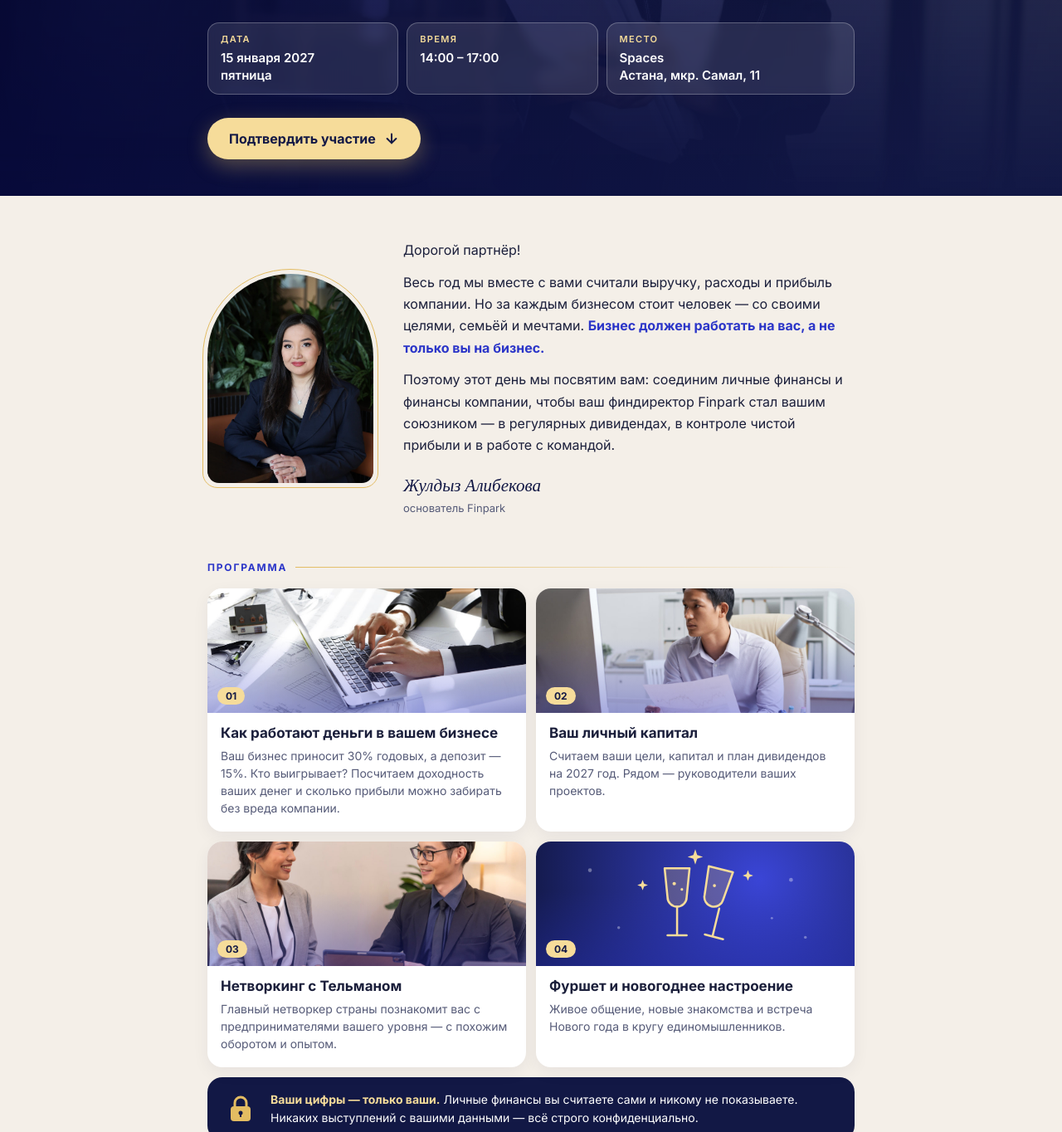
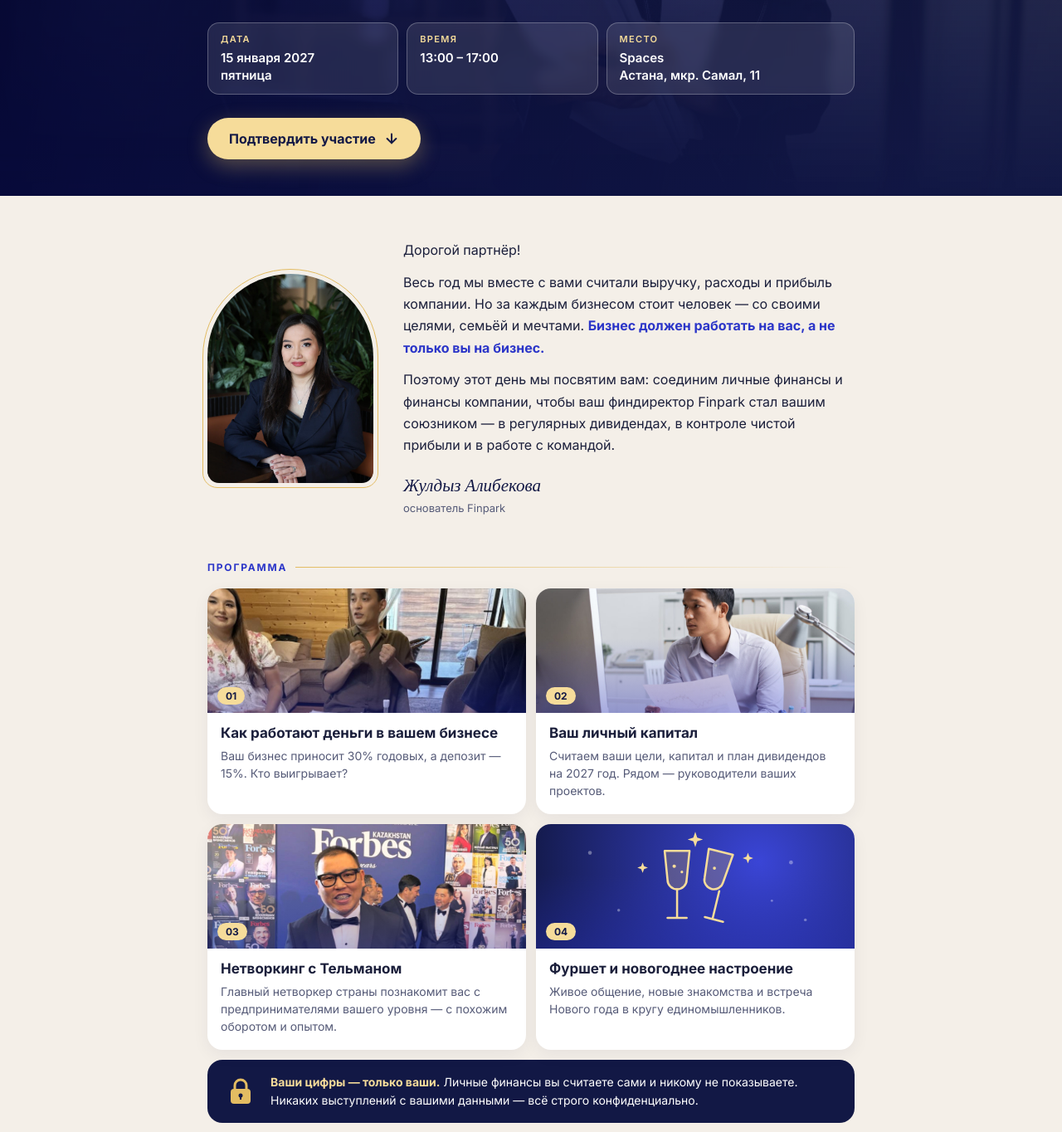
Before and after one commit to Finparkceo/finpark-invite, a plain HTML site: page index.html in a window 1280 px wide. Shown: the part 446-1810 px from the top of the page at 83% size. Drawn offline with nearby package versions, Linux system fonts and the light colour scheme; a web font is replaced by a local one.

Commit message:
Время 13:00–17:00, живые фото: игра и Тельман, короче текст пункта 01
Co-Authored-By: Claude Opus 5.5 <noreply@anthropic.com>

```diff
--- a/index.html
+++ b/index.html
@@ -4,9 +4,9 @@
 <meta charset="utf-8">
 <meta name="viewport" content="width=device-width,initial-scale=1,viewport-fit=cover">
 <title>Вечер о самом важном · Finpark</title>
-<meta name="description" content="15 января 2027, 14:00–17:00, Spaces, Астана. Новогодняя встреча для постоянных клиентов Finpark.">
+<meta name="description" content="15 января 2027, 13:00–17:00, Spaces, Астана. Новогодняя встреча для постоянных клиентов Finpark.">
 <meta property="og:title" content="Вечер о самом важном · Finpark">
-<meta property="og:description" content="15 января 2027 · 14:00–17:00 · Spaces, Астана, мкр. Самал, 11. Подтвердите участие.">
+<meta property="og:description" content="15 января 2027 · 13:00–17:00 · Spaces, Астана, мкр. Самал, 11. Подтвердите участие.">
 <meta property="og:image" content="https://finparkceo.github.io/finpark-invite/img/hero.jpg">
 <meta name="robots" content="noindex">
 <link rel="preconnect" href="https://fonts.googleapis.com">
@@ -172,7 +172,7 @@ footer a{color:var(--gold2);text-decoration:none}
     <p class="lead">Мы решили не дарить вам ещё одну кружку с логотипом. Мы дарим вам день о ваших деньгах: как работает прибыль в бизнесе, как растёт ваш личный капитал и сколько дивидендов вы хотите получать в 2027 году.</p>
     <div class="meta">
       <div><small>Дата</small><span>15 января 2027<br>пятница</span></div>
-      <div><small>Время</small><span>14:00 – 17:00</span></div>
+      <div><small>Время</small><span>13:00 – 17:00</span></div>
       <div><small>Место</small><span>Spaces<br>Астана, мкр. Самал, 11</span></div>
     </div>
     <a class="cta" href="#rsvp">Подтвердить участие <svg viewBox="0 0 20 20" fill="none"><path d="M10 4v12M4 10l6 6 6-6" stroke="currentColor" stroke-width="2.2" stroke-linecap="round" stroke-linejoin="round"/></svg></a>
@@ -195,9 +195,9 @@ footer a{color:var(--gold2);text-decoration:none}
 <section class="blk"><div class="wrap">
   <h2>Программа</h2>
   <div class="prog">
-    <div class="card"><div class="im" style="background-image:url(img/numbers.jpg)"><span class="n">01</span></div><div class="c"><h3>Как работают деньги в вашем бизнесе</h3><p>Ваш бизнес приносит 30% годовых, а депозит — 15%. Кто выигрывает? Посчитаем доходность ваших денег и сколько прибыли можно забирать без вреда компании.</p></div></div>
+    <div class="card"><div class="im" style="background-image:url(img/game.jpg);background-position:center 62%"><span class="n">01</span></div><div class="c"><h3>Как работают деньги в вашем бизнесе</h3><p>Ваш бизнес приносит 30% годовых, а депозит — 15%. Кто выигрывает?</p></div></div>
     <div class="card"><div class="im" style="background-image:url(img/plan.jpg)"><span class="n">02</span></div><div class="c"><h3>Ваш личный капитал</h3><p>Считаем ваши цели, капитал и план дивидендов на 2027 год. Рядом — руководители ваших проектов.</p></div></div>
-    <div class="card"><div class="im" style="background-image:url(img/meeting.jpg)"><span class="n">03</span></div><div class="c"><h3>Нетворкинг с Тельманом</h3><p>Главный нетворкер страны познакомит вас с предпринимателями вашего уровня — с похожим оборотом и опытом.</p></div></div>
+    <div class="card"><div class="im" style="background-image:url(img/telman.jpg);background-position:center 28%"><span class="n">03</span></div><div class="c"><h3>Нетворкинг с Тельманом</h3><p>Главный нетворкер страны познакомит вас с предпринимателями вашего уровня — с похожим оборотом и опытом.</p></div></div>
     <div class="card"><div class="im party"><svg viewBox="0 0 300 130" fill="none" aria-hidden="true">
       <g stroke="#F6DC9A" stroke-width="2.2" stroke-linecap="round" stroke-linejoin="round">
         <path d="M118 28h26l-3 30a10 10 0 0 1-20 0z" fill="#E3BC62" fill-opacity=".25"/><path d="M131 68v30M121 98h20"/>
@@ -267,7 +267,7 @@ footer a{color:var(--gold2);text-decoration:none}
     <div class="done" aria-live="polite">
       <svg width="64" height="64" viewBox="0 0 64 64" fill="none" aria-hidden="true"><circle cx="32" cy="32" r="30" fill="#2B35C8"/><path d="M20 33l8 8 16-17" stroke="#F6DC9A" stroke-width="4" stroke-linecap="round" stroke-linejoin="round"/></svg>
       <h3 id="doneTitle">Спасибо! Ждём вас 15 января</h3>
-      <p id="doneText">14:00, Spaces, Астана, мкр. Самал, 11. Накануне ваш финдиректор напомнит о встрече.</p>
+      <p id="doneText">13:00, Spaces, Астана, мкр. Самал, 11. Накануне ваш финдиректор напомнит о встрече.</p>
     </div>
   </form>
 </div></section>
```
Also changed, not shown: img/game.jpg (added), img/telman.jpg (added).
